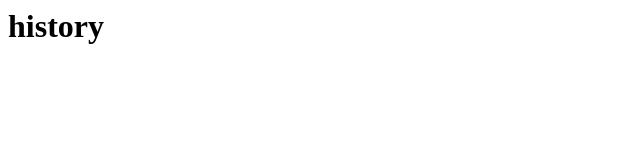
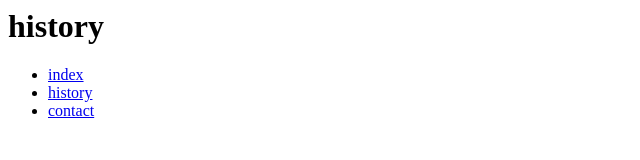
Before and after one commit to tayfunetta/history, a plain HTML site: page index.html in a window 1280 px wide. Shown: the whole page, without its empty margins (0-640 px from the left). Drawn offline with Linux system fonts and the light colour scheme.

Commit message:
added nav

```diff
--- a/index.html
+++ b/index.html
@@ -1 +1,9 @@
 <h1>history</h1>
+
+<nav>
+    <ul>
+        <li><a href="index.php">index</a></li>
+        <li><a href="history.php">history</a></li>
+        <li><a href="contact.php">contact</a></li>
+    </ul>
+</nav>
```
